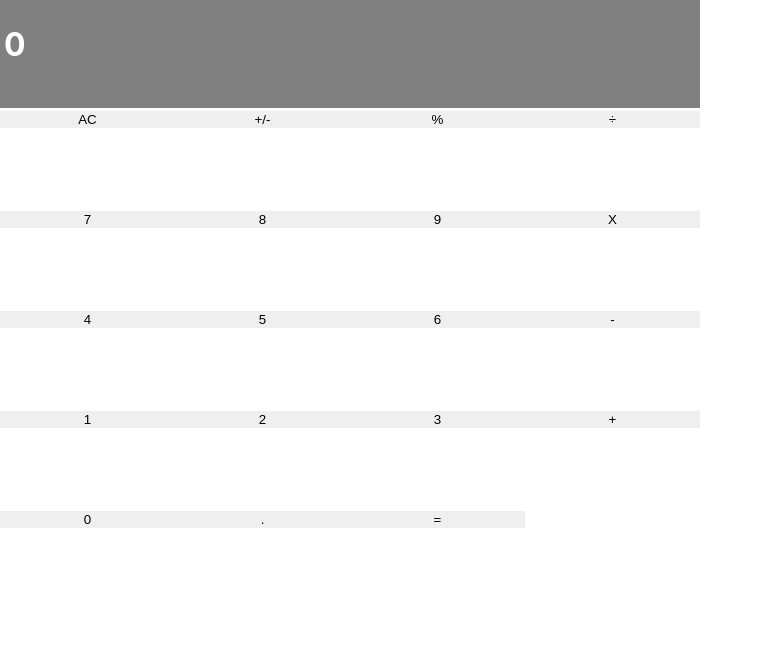
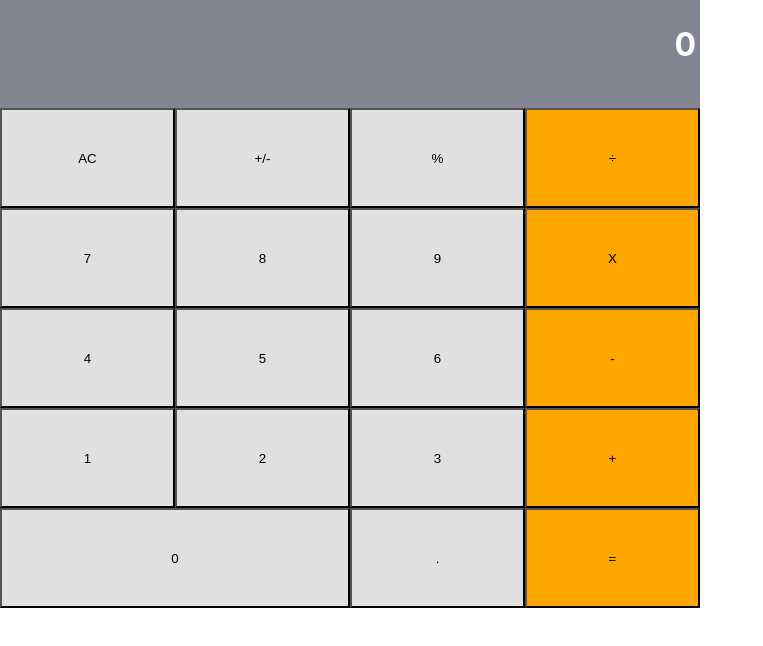
Before and after one commit to serdg0/React-Calculator, a React (Create React App) app: page / in a window 1280 px wide. Shown: the top 646 px of the page, without its empty margins (0-763 px from the left). Built offline with nearby package versions, Linux system fonts and the light colour scheme.

Commit message:
display done

```diff
--- a/src/components/Button.js
+++ b/src/components/Button.js
@@ -1,20 +1,31 @@
 import React from 'react';
 import PropTypes from 'prop-types';
 
-const btnStyle = {
+const Button = props => {
+  const btnStyle = {
     width: '25%',
+    height: '100%',
     alignText: 'center',
     color: 'black',
-    border: '2px grey'
-}
+    border: '1px d1d1d1',
+    background: props.color,
+  };
+  const { buttonName } = props;
+  if (props.wide) {
+    btnStyle.width = '50%';
+  }
+  return <button style={btnStyle} type="button">{buttonName}</button>;
+};
 
-const Button = props => {
-  const name = props.buttonName;// eslint-disable-line
-  return <button style={btnStyle} type="button">{name}</button>;
+Button.defaultProps = {
+  color: 'orange',
+  wide: false,
 };
 
 Button.propTypes = {
   buttonName: PropTypes.string.isRequired,
+  color: PropTypes.string,
+  wide: PropTypes.bool,
 };
 
 export default Button;
--- a/src/components/ButtonPanel.js
+++ b/src/components/ButtonPanel.js
@@ -2,43 +2,43 @@ import React from 'react';
 import Button from './Button';
 
 const rowStyle = {
-  height: 100
+  height: 100,
 }
 
 const panelStyle = {
   display: 'flex',
-  flexDirection: 'column'
+  flexDirection: 'column',
 }
 
-const ButtonPanel = props => ( // eslint-disable-line
+const ButtonPanel = () => (
   <div style={panelStyle}>
     <div style={rowStyle}>
-      <Button buttonName="AC" />
-      <Button buttonName="+/-" />
-      <Button buttonName="%" />
+      <Button buttonName="AC" color="#e0e0e0" />
+      <Button buttonName="+/-" color="#e0e0e0" />
+      <Button buttonName="%" color="#e0e0e0" />
       <Button buttonName="÷" />
     </div>
     <div style={rowStyle}>
-      <Button buttonName="7" />
-      <Button buttonName="8" />
-      <Button buttonName="9" />
+      <Button buttonName="7" color="#e0e0e0" />
+      <Button buttonName="8" color="#e0e0e0" />
+      <Button buttonName="9" color="#e0e0e0" />
       <Button buttonName="X" />
     </div>
     <div style={rowStyle}>
-      <Button buttonName="4" />
-      <Button buttonName="5" />
-      <Button buttonName="6" />
+      <Button buttonName="4" color="#e0e0e0" />
+      <Button buttonName="5" color="#e0e0e0" />
+      <Button buttonName="6" color="#e0e0e0" />
       <Button buttonName="-" />
     </div>
     <div style={rowStyle}>
-      <Button buttonName="1" />
-      <Button buttonName="2" />
-      <Button buttonName="3" />
+      <Button buttonName="1" color="#e0e0e0" />
+      <Button buttonName="2" color="#e0e0e0" />
+      <Button buttonName="3" color="#e0e0e0" />
       <Button buttonName="+" />
     </div>
     <div style={rowStyle}>
-      <Button buttonName="0" />
-      <Button buttonName="." />
+      <Button buttonName="0" wide={true} color="#e0e0e0" />
+      <Button buttonName="." color="#e0e0e0" />
       <Button buttonName="=" />
     </div>
   </div>
--- a/src/components/Display.js
+++ b/src/components/Display.js
@@ -3,8 +3,8 @@ import PropTypes from 'prop-types';
 
 const displayStyle = {
     display: 'flex',
-    justifyContent: 'space-between',
-    background: 'grey',
+    justifyContent: 'flex-end',
+    background: '#848593',
     height: 100,
     color: 'white',
     fontWeight: 'bold',
```
